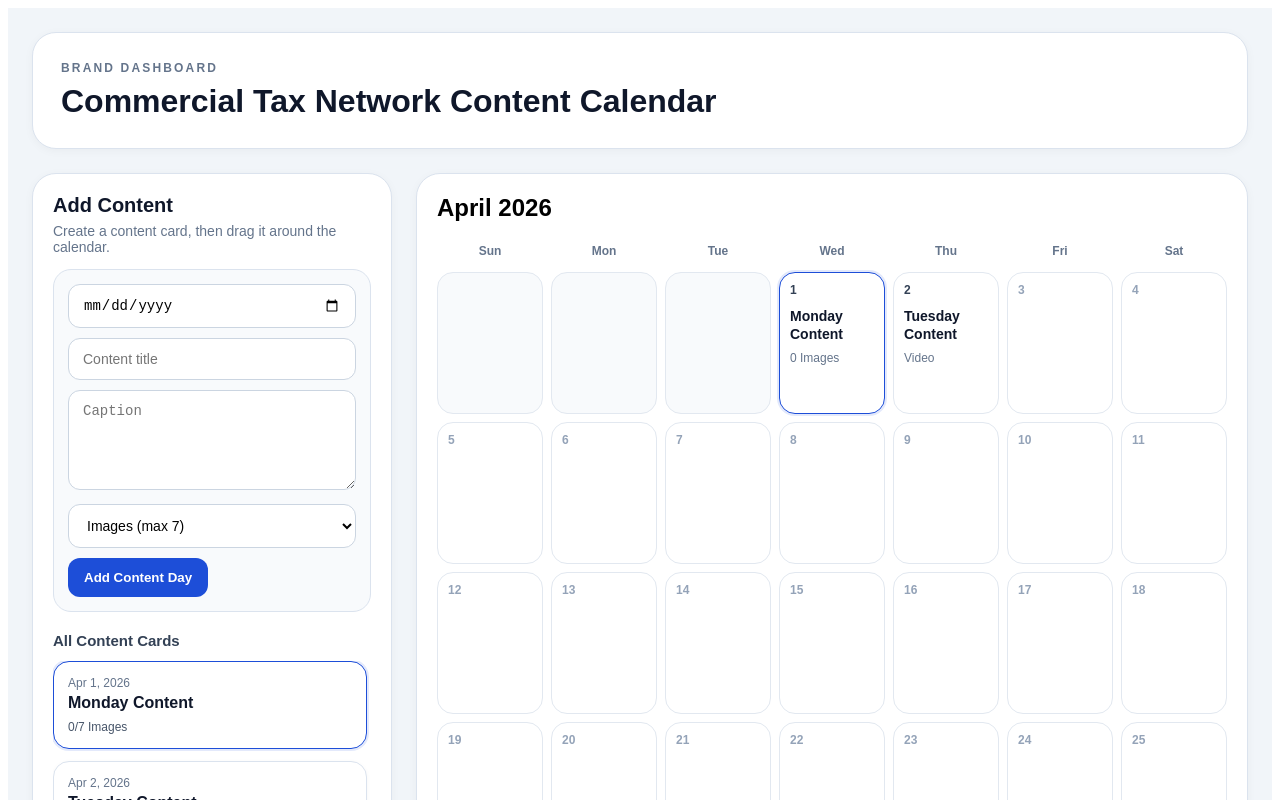
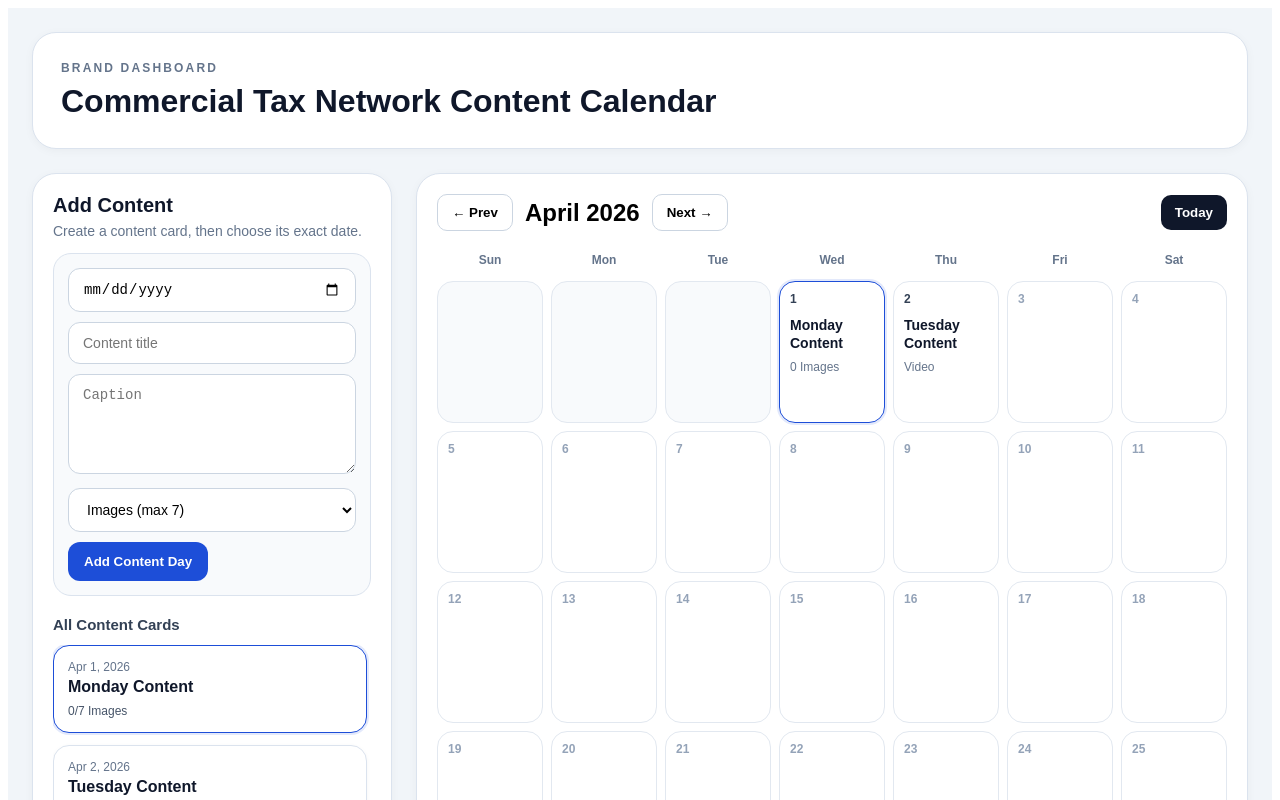
Before and after one commit to exbait08/ctn-content-dashboard, a Next.js app: page / in a window 1280 px wide. Shown: the top 800 px of the page. Built offline with nearby package versions, Linux system fonts and the light colour scheme.

Commit message:
Update index.js

```diff
--- a/pages/index.js
+++ b/pages/index.js
@@ -53,12 +53,13 @@ function monthLabel(date) {
   });
 }
 
-function buildMonthGrid(days) {
-  const dates = days.map((d) => new Date(d.date)).filter((d) => !Number.isNaN(d.getTime()));
-  const baseDate = dates.length ? new Date(dates[0]) : new Date();
+function startOfMonth(date) {
+  return new Date(date.getFullYear(), date.getMonth(), 1);
+}
 
-  const year = baseDate.getFullYear();
-  const month = baseDate.getMonth();
+function buildMonthGrid(days, currentMonth) {
+  const year = currentMonth.getFullYear();
+  const month = currentMonth.getMonth();
 
   const firstDay = new Date(year, month, 1);
   const lastDay = new Date(year, month + 1, 0);
@@ -73,7 +74,13 @@ function buildMonthGrid(days) {
   }
 
   for (let dayNum = 1; dayNum <= totalDays; dayNum++) {
-    const iso = new Date(year, month, dayNum).toISOString().split("T")[0];
+    const localDate = new Date(year, month, dayNum);
+    const iso = [
+      localDate.getFullYear(),
+      String(localDate.getMonth() + 1).padStart(2, "0"),
+      String(localDate.getDate()).padStart(2, "0"),
+    ].join("-");
+
     const entry = days.find((d) => d.date === iso);
 
     if (entry) {
@@ -117,7 +124,13 @@ function SortableDayCard({ item, isSelected, onSelect }) {
   };
 
   return (
-    <div ref={setNodeRef} style={style} {...attributes} {...listeners} onClick={() => onSelect(item.id)}>
+    <div
+      ref={setNodeRef}
+      style={style}
+      {...attributes}
+      {...listeners}
+      onClick={() => onSelect(item.id)}
+    >
       <div style={styles.dayCardDate}>{formatDate(item.date)}</div>
       <div style={styles.dayCardTitle}>{item.title}</div>
       <div style={styles.dayCardMeta}>
@@ -154,6 +167,7 @@ export default function Home() {
 
   const [selectedId, setSelectedId] = useState(defaultDays[0]?.id || null);
   const [activeId, setActiveId] = useState(null);
+  const [currentMonth, setCurrentMonth] = useState(() => startOfMonth(new Date()));
   const [newDay, setNewDay] = useState({
     date: "",
     title: "",
@@ -176,7 +190,9 @@ export default function Home() {
     if (!exists) setSelectedId(days[0].id);
   }, [days, selectedId]);
 
-  const sensors = useSensors(useSensor(PointerSensor, { activationConstraint: { distance: 8 } }));
+  const sensors = useSensors(
+    useSensor(PointerSensor, { activationConstraint: { distance: 8 } })
+  );
 
   const selectedDay = useMemo(() => {
     return days.find((day) => day.id === selectedId) || null;
@@ -186,8 +202,7 @@ export default function Home() {
     return days.find((day) => day.id === activeId) || null;
   }, [days, activeId]);
 
-  const monthGrid = useMemo(() => buildMonthGrid(days), [days]);
-
+  const monthGrid = useMemo(() => buildMonthGrid(days, currentMonth), [days, currentMonth]);
   const sortedIds = useMemo(() => days.map((d) => d.id), [days]);
 
   const updateDay = (id, patch) => {
@@ -215,6 +230,7 @@ export default function Home() {
     );
 
     setSelectedId(created.id);
+    setCurrentMonth(startOfMonth(new Date(newDay.date)));
     setNewDay({
       date: "",
       title: "",
@@ -284,6 +300,18 @@ export default function Home() {
     setActiveId(null);
   };
 
+  const goPrevMonth = () => {
+    setCurrentMonth((prev) => new Date(prev.getFullYear(), prev.getMonth() - 1, 1));
+  };
+
+  const goNextMonth = () => {
+    setCurrentMonth((prev) => new Date(prev.getFullYear(), prev.getMonth() + 1, 1));
+  };
+
+  const goToToday = () => {
+    setCurrentMonth(startOfMonth(new Date()));
+  };
+
   return (
     <div style={styles.page}>
       <div style={styles.container}>
@@ -298,7 +326,7 @@ export default function Home() {
           <div style={styles.sidebar}>
             <div style={styles.sectionTop}>
               <h2 style={styles.sectionTitle}>Add Content</h2>
-              <p style={styles.sectionText}>Create a content card, then drag it around the calendar.</p>
+              <p style={styles.sectionText}>Create a content card, then choose its exact date.</p>
             </div>
 
             <div style={styles.addBox}>
@@ -364,7 +392,13 @@ export default function Home() {
           <div style={styles.main}>
             <div style={styles.calendarCard}>
               <div style={styles.calendarTop}>
-                <h2 style={{ margin: 0 }}>{monthGrid.label}</h2>
+                <div style={styles.calendarNav}>
+                  <button onClick={goPrevMonth} style={styles.navBtn}>← Prev</button>
+                  <h2 style={{ margin: 0 }}>{monthGrid.label}</h2>
+                  <button onClick={goNextMonth} style={styles.navBtn}>Next →</button>
+                </div>
+
+                <button onClick={goToToday} style={styles.todayBtn}>Today</button>
               </div>
 
               <div style={styles.weekHeader}>
@@ -442,7 +476,10 @@ export default function Home() {
                     <input
                       type="date"
                       value={selectedDay.date}
-                      onChange={(e) => updateDay(selectedDay.id, { date: e.target.value })}
+                      onChange={(e) => {
+                        updateDay(selectedDay.id, { date: e.target.value });
+                        setCurrentMonth(startOfMonth(new Date(e.target.value)));
+                      }}
                       style={styles.input}
                     />
                   </div>
@@ -691,7 +728,35 @@ const styles = {
     boxShadow: "0 2px 10px rgba(0,0,0,0.04)",
   },
   calendarTop: {
+    display: "flex",
+    justifyContent: "space-between",
+    alignItems: "center",
+    gap: "12px",
+    flexWrap: "wrap",
     marginBottom: "16px",
+  },
+  calendarNav: {
+    display: "flex",
+    alignItems: "center",
+    gap: "12px",
+    flexWrap: "wrap",
+  },
+  navBtn: {
+    background: "#fff",
+    border: "1px solid #cbd5e1",
+    borderRadius: "10px",
+    padding: "10px 14px",
+    fontWeight: 700,
+    cursor: "pointer",
+  },
+  todayBtn: {
+    background: "#0f172a",
+    color: "#fff",
+    border: "none",
+    borderRadius: "10px",
+    padding: "10px 14px",
+    fontWeight: 700,
+    cursor: "pointer",
   },
   weekHeader: {
     display: "grid",
```
